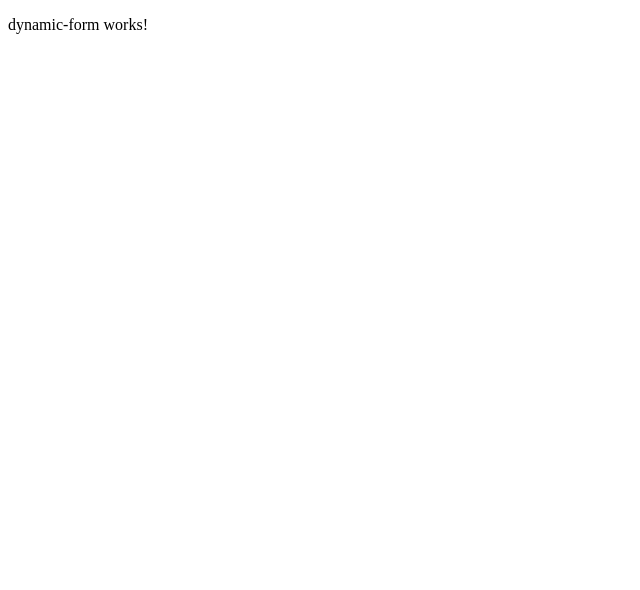
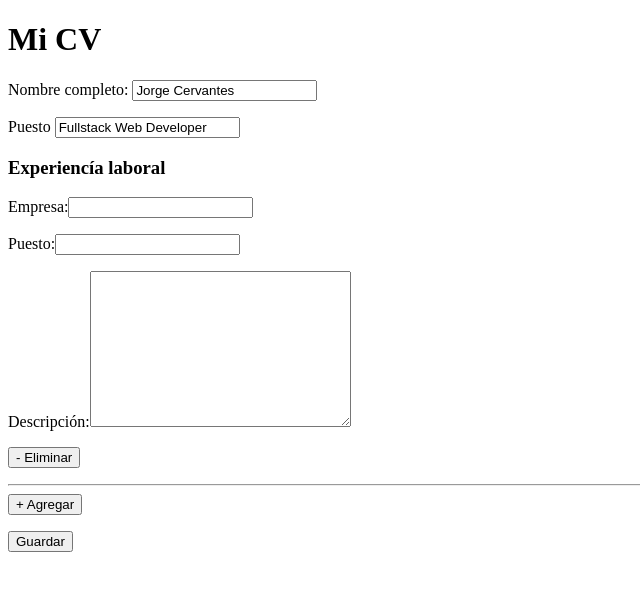
Before and after one commit to devcoy/angular-dynamic-forms, an Angular app: page /dynamic-form in a window 1280 px wide. Shown: the top 590 px of the page, without its empty margins (0-640 px from the left). Built offline with nearby package versions, Linux system fonts and the light colour scheme.

Commit message:
dynamic form, work experience

```diff
--- a/src/app/app.module.ts
+++ b/src/app/app.module.ts
@@ -1,4 +1,5 @@
 import { NgModule } from '@angular/core';
+import { ReactiveFormsModule } from '@angular/forms';
 import { BrowserModule } from '@angular/platform-browser';
 
 import { AppComponent } from './app.component';
@@ -7,7 +8,7 @@ import { DynamicFormComponent } from './pages/dynamic-form/dynamic-form.componen
 
 @NgModule({
   declarations: [AppComponent, DynamicFormComponent],
-  imports: [BrowserModule, AppRoutingModule],
+  imports: [BrowserModule, AppRoutingModule, ReactiveFormsModule],
   providers: [],
   bootstrap: [AppComponent],
 })
--- a/src/app/pages/dynamic-form/dynamic-form.component.html
+++ b/src/app/pages/dynamic-form/dynamic-form.component.html
@@ -1 +1,44 @@
-<p>dynamic-form works!</p>
+<h1>Mi CV</h1>
+<section>
+  <form [formGroup]="cvForm" (ngSubmit)="saveCv()">
+    <p>
+      <label>Nombre completo: </label>
+      <input type="text" formControlName="fullname" />
+    </p>
+    <p>
+      <label>Puesto </label>
+      <input type="text" formControlName="jobTitle" />
+    </p>
+    <div>
+      <h3>Experiencía laboral</h3>
+      <div *ngFor="let job of workExperience.controls; index as i">
+        <div [formGroup]="job">
+          <p>
+            <label>Empresa:</label>
+            <input type="text" formControlName="company" />
+          </p>
+          <p>
+            <label>Puesto:</label>
+            <input type="text" formControlName="jobTitle" />
+          </p>
+          <p>
+            <label>Descripción:</label>
+            <textarea
+              cols="30"
+              rows="10"
+              formControlName="description"
+            ></textarea>
+          </p>
+          <p>
+            <button type="button" (click)="removeWorkExperience(i)">
+              - Eliminar
+            </button>
+          </p>
+          <hr />
+        </div>
+      </div>
+      <button type="button" (click)="addWorkExperience()">+ Agregar</button>
+    </div>
+    <p><button type="submit">Guardar</button></p>
+  </form>
+</section>
--- a/src/app/pages/dynamic-form/dynamic-form.component.ts
+++ b/src/app/pages/dynamic-form/dynamic-form.component.ts
@@ -1,15 +1,59 @@
 import { Component, OnInit } from '@angular/core';
+import { FormArray, FormBuilder, FormControl, FormGroup } from '@angular/forms';
 
 @Component({
   selector: 'app-dynamic-form',
   templateUrl: './dynamic-form.component.html',
-  styleUrls: ['./dynamic-form.component.scss']
+  styleUrls: ['./dynamic-form.component.scss'],
 })
 export class DynamicFormComponent implements OnInit {
+  cvForm: FormGroup;
 
-  constructor() { }
+  /**
+   * Función get para conseguir el arreglo y así no hacernos mil bolas a la hora de manipularlo.
+   */
+  get workExperience(): FormArray {
+    return this.cvForm.get('workExperience') as FormArray;
+  }
+
+  constructor(private formBuilder: FormBuilder) {}
 
   ngOnInit(): void {
+    this.buildcvForm();
+    // Agrega los 3 campos la primera vez
+    this.addWorkExperience();
   }
 
+  buildcvForm() {
+    this.cvForm = this.formBuilder.group({
+      fullname: new FormControl('Jorge Cervantes'),
+      jobTitle: new FormControl('Fullstack Web Developer'),
+      /**
+       * Un FormArray es un arreglo de FormControl. Se comporta muy parecido a un arreglo normal
+       * y tiene ciertos métodos propios que hace muy sencillo agregar y quitar elementos del mismo.
+       */
+      workExperience: this.formBuilder.array([]),
+    });
+  }
+
+  /**
+   * Cada vez que llamemos a addWorkExperience() vamos a generar un FormGroup con 3 campos:
+   * company, jobTitle y description. Ya que esté creado, se va a añadir al arreglo de workExperience.
+   */
+  addWorkExperience() {
+    const job = this.formBuilder.group({
+      company: new FormControl(''),
+      jobTitle: new FormControl(''),
+      description: new FormControl(''),
+    });
+    this.workExperience.push(job);
+  }
+
+  removeWorkExperience(index: number) {
+    this.workExperience.removeAt(index);
+  }
+
+  saveCv() {
+    console.warn('[cv form]', this.cvForm.value);
+  }
 }
```
